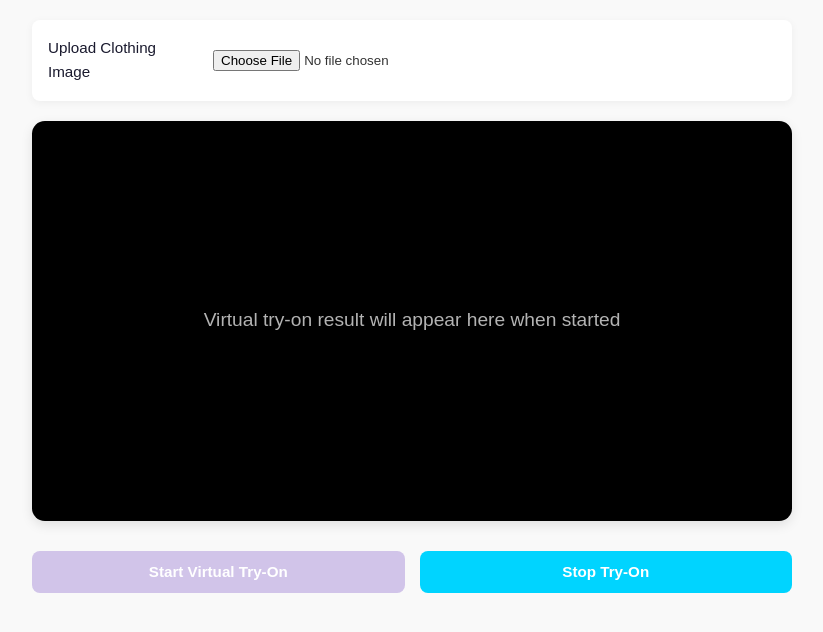
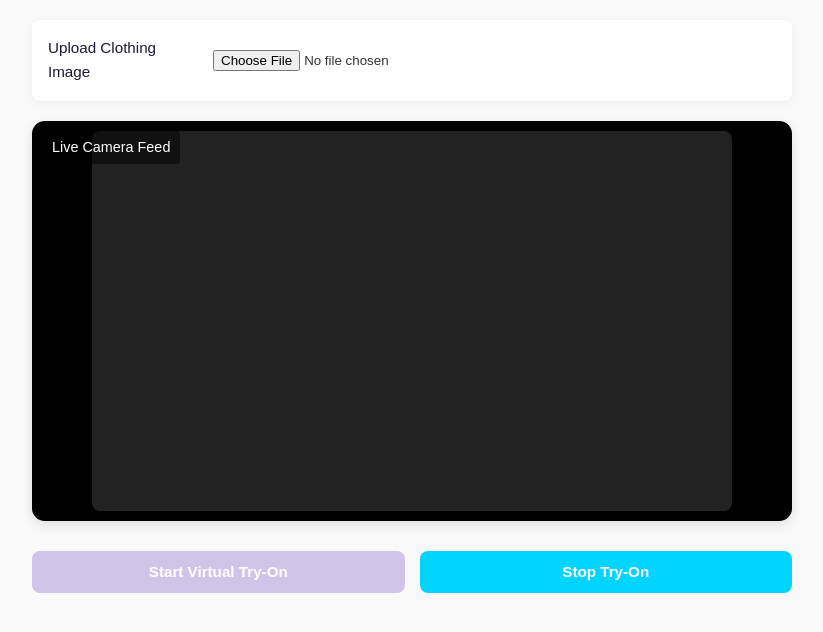
Before and after one commit to KanakamSasikalyan/react-frontend, a React (Create React App) app: page /cam-try-on in a window 1280 px wide. Shown: the top 632 px of the page, without its empty margins (228-1051 px from the left). Built offline with nearby package versions, Linux system fonts and the light colour scheme; sample sign-in values are in the browser's storage.

Commit message:
resolved cam tryon error

```diff
--- a/src/components/CamVirtualTryOn/CamVirtualTryOn.jsx
+++ b/src/components/CamVirtualTryOn/CamVirtualTryOn.jsx
@@ -281,43 +281,35 @@ const CamVirtualTryOn = () => {
             try {
                 const cv = opencvRef.current;
                 const context = canvasRef.current.getContext('2d');
-
                 // Set canvas dimensions to match video
                 canvasRef.current.width = videoRef.current.videoWidth;
                 canvasRef.current.height = videoRef.current.videoHeight;
-
                 // Draw video frame to canvas
                 context.drawImage(videoRef.current, 0, 0, canvasRef.current.width, canvasRef.current.height);
-
                 // Get image data from canvas
                 const imageData = context.getImageData(0, 0, canvasRef.current.width, canvasRef.current.height);
-
                 // Create OpenCV mat from image data
-                const frameMat = cv.matFromImageData(imageData);
-
+                let frameMat = cv.matFromImageData(imageData);
                 // Mirror effect (like webcam mirror)
                 cv.flip(frameMat, frameMat, 1);
-
                 // Detect upper body
                 const upperBodyRect = detectUpperBody(frameMat);
-
                 if (upperBodyRect) {
                     // Overlay the cloth
                     overlayCloth(frameMat, upperBodyRect, processedCloth, clothMask);
                 }
-
                 // Display result
+                // Fix: clear the output canvas before drawing
+                const outCtx = outputCanvasRef.current.getContext('2d');
+                outCtx.clearRect(0, 0, outputCanvasRef.current.width, outputCanvasRef.current.height);
                 cv.imshow(outputCanvasRef.current, frameMat);
-
                 // Clean up
                 frameMat.delete();
             } catch (error) {
                 console.error("Error processing frame:", error);
             }
-
             animationFrameRef.current = requestAnimationFrame(processFrame);
         };
-
         animationFrameRef.current = requestAnimationFrame(processFrame);
     };
 
@@ -378,7 +370,6 @@ const CamVirtualTryOn = () => {
                     disabled={isTryingOn || isLoading}
                 />
             </div>
-
             <div className="video-container">
                 <div className="video-feed">
                     {isTryingOn ? (
@@ -388,12 +379,22 @@ const CamVirtualTryOn = () => {
                                 ref={outputCanvasRef}
                                 width="640"
                                 height="480"
+                                style={{ background: '#222', borderRadius: '8px', boxShadow: '0 2px 8px rgba(0,0,0,0.12)' }}
                             />
                         </>
                     ) : (
-                        <div className="placeholder">
-                            Virtual try-on result will appear here when started
-                        </div>
+                        <>
+                            <span className="video-label">Live Camera Feed</span>
+                            <video
+                                ref={videoRef}
+                                width="640"
+                                height="480"
+                                autoPlay
+                                playsInline
+                                muted
+                                style={{ background: '#222', borderRadius: '8px', boxShadow: '0 2px 8px rgba(0,0,0,0.12)' }}
+                            />
+                        </>
                     )}
                 </div>
             </div>
@@ -419,13 +420,6 @@ const CamVirtualTryOn = () => {
                 </div>
             )}
 
-            <video
-                ref={videoRef}
-                style={{ display: 'none' }}
-                autoPlay
-                playsInline
-                muted
-            />
             <canvas
                 ref={canvasRef}
                 style={{ display: 'none' }}
```
